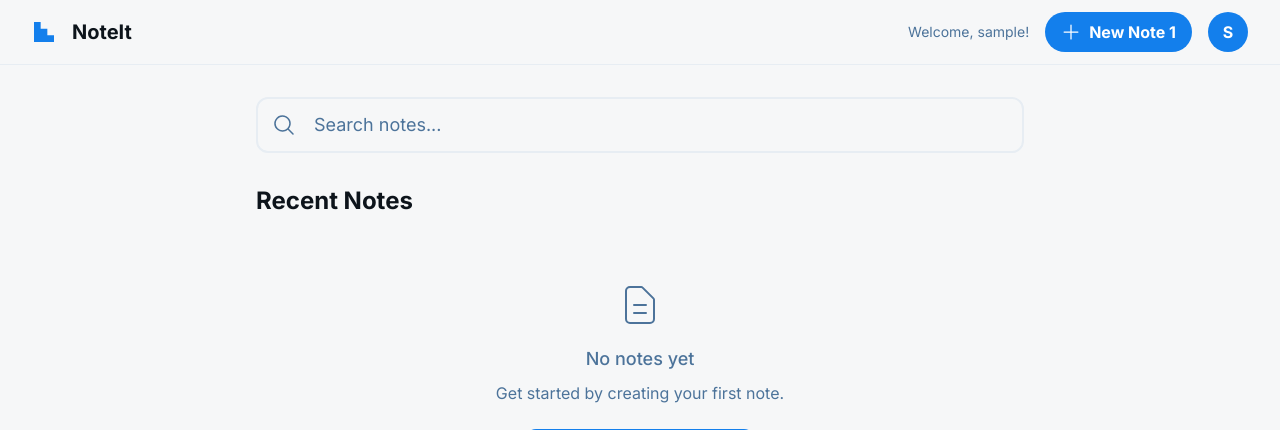
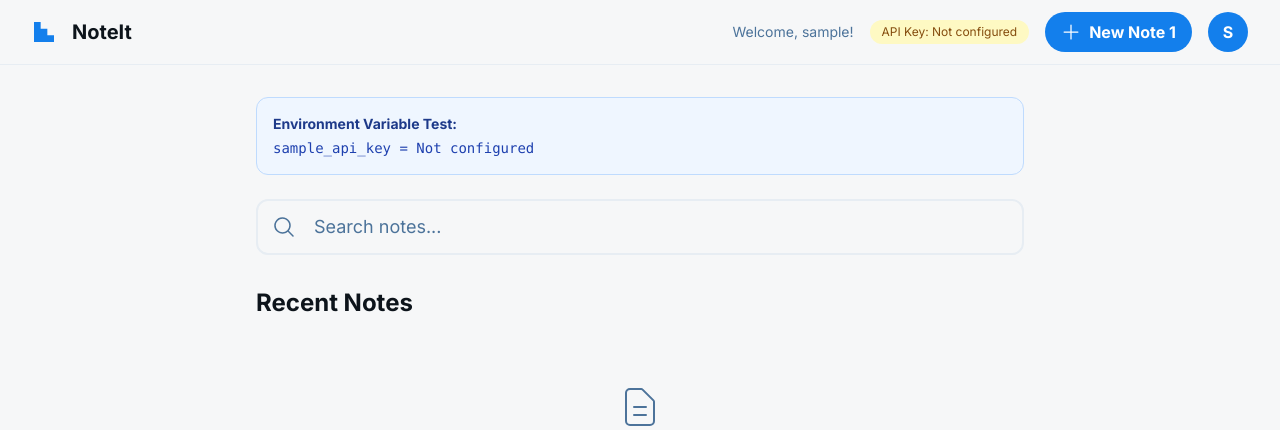
Before and after one commit to raja20032/WebAppWorkshop, a Flask app: page /dashboard in a window 1280 px wide. Shown: the top 430 px of the page. Run offline with Flask 3, Linux system fonts and the light colour scheme; the visitor is signed in with stand-in values (Sample User, id 1); parts of the project's set-up code (start-up, migrations or seed data) failed here and were passed over; some libraries are stand-ins or nearby versions.

Commit message:
commit 5

```diff
--- a/templates/dashboard.html
+++ b/templates/dashboard.html
@@ -53,6 +53,9 @@
                     </div>
                     <div class="flex items-center gap-4">
                         <span class="text-sm text-muted-light dark:text-muted-dark">Welcome, {{ username }}!</span>
+                        <div class="text-xs bg-yellow-100 dark:bg-yellow-900/30 text-yellow-800 dark:text-yellow-200 px-3 py-1 rounded-full">
+                            API Key: {{ sample_api_key }}
+                        </div>
                         <button
                             class="flex items-center justify-center gap-2 px-4 py-2 bg-primary text-white rounded-full font-semibold hover:opacity-90 transition-opacity"
                             onclick="window.location.href='{{ url_for('new_note') }}'">
@@ -89,6 +92,11 @@
                         </div>
                     {% endif %}
                 {% endwith %}
+
+                <div class="mb-6 p-4 bg-blue-50 dark:bg-blue-900/20 border border-blue-200 dark:border-blue-800 rounded-lg">
+                    <p class="text-sm font-semibold text-blue-900 dark:text-blue-200 mb-1">Environment Variable Test:</p>
+                    <p class="text-sm text-blue-800 dark:text-blue-300 font-mono">sample_api_key = {{ sample_api_key }}</p>
+                </div>
 
                 <div class="mb-8">
                     <form method="GET" action="{{ url_for('search_notes') }}" class="relative">
```
